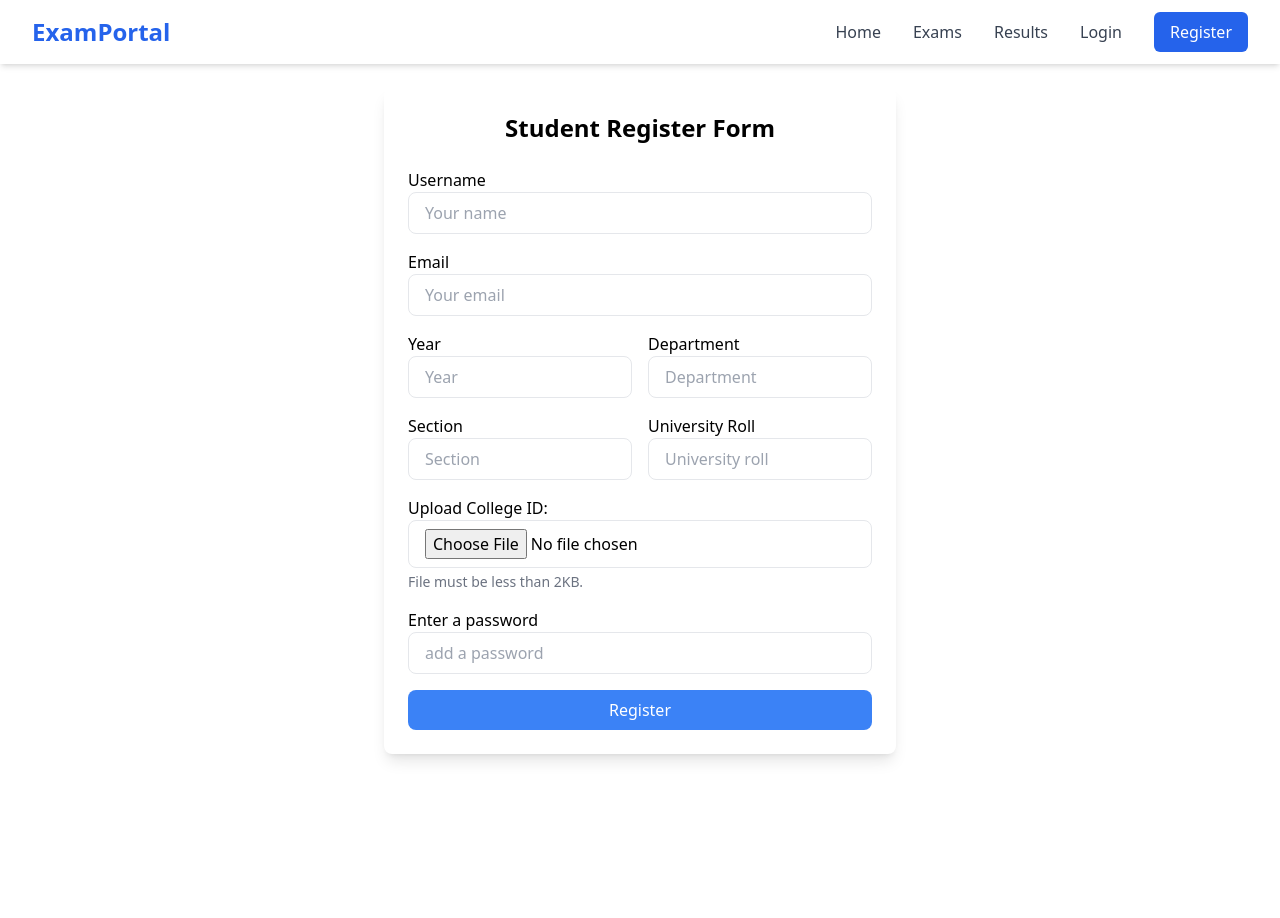
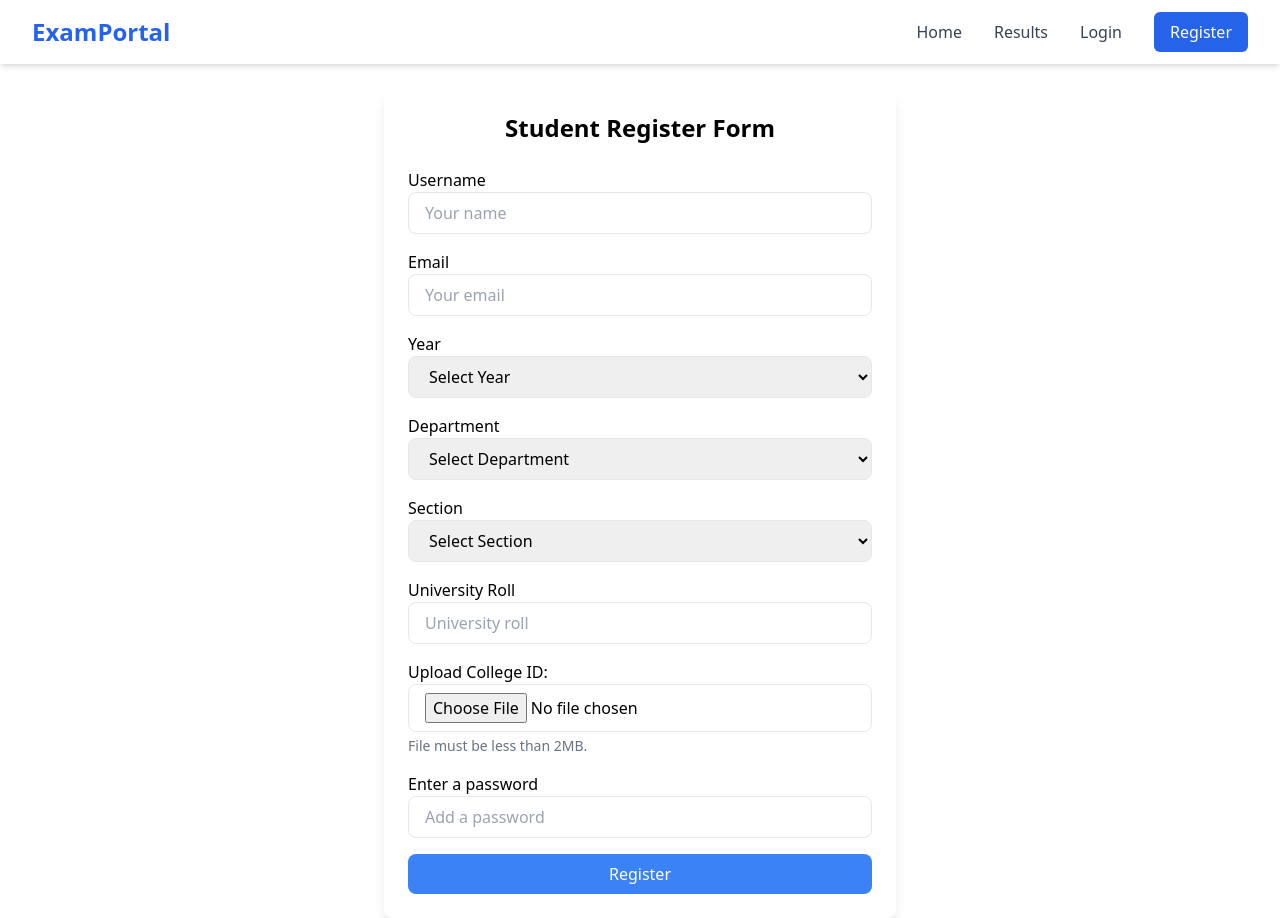
Before and after one commit to jeet1439/ExamPortal, a React (Vite) app in the folder client/: page /register in a window 1280 px wide. Before the commit the page ends 800 px from the top, so only its background shows below. Built offline with nearby package versions, Linux system fonts and the light colour scheme.

Commit message:
backend-verification

```diff
--- a/client/src/components/DashNotifications.jsx
+++ b/client/src/components/DashNotifications.jsx
@@ -59,7 +59,7 @@ export default function DashNotifications() {
   };
 
   return (
-    <div className="p-6 bg-white dark:bg-gray-800 rounded-lg shadow-md">
+    <div className="p-6 bg-white dark:bg-gray-800 rounded-lg shadow-md ">
       <h2 className="text-2xl font-bold mb-4 text-center">Send Notifications</h2>
 
       {/* Filters */}
--- a/client/src/components/Navbar.jsx
+++ b/client/src/components/Navbar.jsx
@@ -2,26 +2,28 @@ import React, { useState } from 'react';
 import { Link } from 'react-router-dom';
 import { useSelector, useDispatch } from 'react-redux';
 import { signoutSuccess } from '../redux/user/userSlice.js';
+
 export default function Navbar() {
   const [isMenuOpen, setIsMenuOpen] = useState(false);
   const { currentUser } = useSelector((state) => state.user);
   const dispatch = useDispatch();
+
   const toggleMenu = () => {
     setIsMenuOpen(!isMenuOpen);
   };
 
-  const handleLogout = async() => {
-    try{
-      const res = await fetch('/api/auth/signout',{
+  const handleLogout = async () => {
+    try {
+      const res = await fetch('/api/auth/signout', {
         method: 'POST',
       });
       const data = await res.json();
-      if(!res.ok){
+      if (!res.ok) {
         console.log(data.message);
-      }else{
+      } else {
         dispatch(signoutSuccess());
       }
-   }catch(error){
+    } catch (error) {
       console.log(error.message);
     }
   };
@@ -40,9 +42,20 @@ export default function Navbar() {
             <Link to="/" className="text-gray-700 hover:text-blue-600 font-medium">
               Home
             </Link>
-            <Link to="/exams" className="text-gray-700 hover:text-blue-600 font-medium">
-              Exams
+            {currentUser ? (
+              currentUser.isAdmin ? (
+                <Link to="/dashboard" className="text-gray-700 hover:text-blue-600 font-medium">
+                  dashboard
                 </Link>
+              ) : (
+                <Link to="/student-dashboard" className="text-gray-700 hover:text-blue-600 font-medium">
+                  dashboard
+                </Link>
+              )
+            ) : (
+              ''
+            )}
+
             <Link to="/results" className="text-gray-700 hover:text-blue-600 font-medium">
               Results
             </Link>
@@ -68,8 +81,7 @@ export default function Navbar() {
                 </button>
                 {/* Profile Icon */}
                 <div
-                 className={`w-10 h-10 flex items-center justify-center text-white font-bold rounded-full ${
-                  currentUser.isAdmin ? 'bg-green-600' : 'bg-blue-600'}`}>
+                  className={`w-10 h-10 flex items-center justify-center text-white font-bold rounded-full ${currentUser.isAdmin ? 'bg-green-600' : 'bg-blue-600'}`}>
                   {currentUser.username.charAt(0).toUpperCase()}
                 </div>
               </div>
@@ -127,8 +139,7 @@ export default function Navbar() {
                 </button>
                 <div className="flex items-center space-x-3 mt-3">
                   <div
-                 className={`w-10 h-10 flex items-center justify-center text-white font-bold rounded-full ${
-                  currentUser.isAdmin ? 'bg-green-600' : 'bg-blue-600'}`}>
+                    className={`w-10 h-10 flex items-center justify-center text-white font-bold rounded-full ${currentUser.isAdmin ? 'bg-green-600' : 'bg-blue-600'}`}>
                     {currentUser.username.charAt(0).toUpperCase()}
                   </div>
                   <span className="text-gray-700 font-medium">{currentUser.username}</span>
--- a/client/src/pages/Rejister.jsx
+++ b/client/src/pages/Rejister.jsx
@@ -1,33 +1,31 @@
-import React from 'react'
-import { useState } from 'react';
+import React, { useState } from 'react';
 import { useNavigate } from 'react-router-dom';
 
 export default function Rejister() {
-  const [ formData, setFormdata ] = useState({});
-  const [ loading, setLoading ] = useState(false);
+  const [formData, setFormData] = useState({});
+  const [loading, setLoading] = useState(false);
 
   const navigate = useNavigate();
 
   const handleChange = (e) => {
-  if(e.target.type === 'file'){
-    setFormdata({...formData, validId : e.target.files[0]});
-  }else{
-    setFormdata({...formData, [e.target.id]: e.target.value });
+    if (e.target.type === 'file') {
+      setFormData({ ...formData, validId: e.target.files[0] });
+    } else {
+      setFormData({ ...formData, [e.target.id]: e.target.value });
     }
   };
 
-  const handleSubmit = async(e) => {
+  const handleSubmit = async (e) => {
     e.preventDefault();
 
     const formDataToSend = new FormData();
-
     formDataToSend.append("username", formData.username);
     formDataToSend.append("email", formData.email);
     formDataToSend.append("year", formData.year);
     formDataToSend.append("department", formData.department);
     formDataToSend.append("section", formData.section);
     formDataToSend.append("rollNo", formData.rollNo);
-  formDataToSend.append("password" , formData.passWord);
+    formDataToSend.append("password", formData.password);
     formDataToSend.append("validId", formData.validId);
 
     try {
@@ -38,76 +36,95 @@ export default function Rejister() {
       });
 
       const data = await res.json();
-    if(res.ok){
-      console.log("Rejistraion data sent", data);
+      if (res.ok) {
+        console.log("Registration data sent", data);
         setLoading(false);
         navigate('/');
-    }
-    if(!res.ok){
-      console.error('Process Failure', error);
+      } else {
+        console.error('Process Failure', data.message);
       }
     } catch (error) {
       console.log('Fill up details correctly', error);
       setLoading(false);
     }
-
-  }
+  };
 
   return (
     <div className="max-w-lg mx-auto p-6 bg-white shadow-lg rounded-lg mt-6">
       <h2 className="text-2xl font-semibold text-center mb-6">Student Register Form</h2>
       <form onSubmit={handleSubmit} encType="multipart/form-data" className="space-y-4">
+        {/* Username */}
         <div>
           <label htmlFor="username" className="block font-medium">Username</label>
           <input type="text" id="username" name="username" placeholder="Your name" required onChange={handleChange}
             className="w-full px-4 py-2 border rounded-lg focus:ring focus:ring-blue-300" />
         </div>
+
         <div>
           <label htmlFor="email" className="block font-medium">Email</label>
           <input type="email" id="email" name="email" placeholder="Your email" required onChange={handleChange}
             className="w-full px-4 py-2 border rounded-lg focus:ring focus:ring-blue-300" />
         </div>
-        <div className="grid grid-cols-2 gap-4">
+
+
         <div>
           <label htmlFor="year" className="block font-medium">Year</label>
-            <input type="text" id="year" name="year" placeholder="Year" required onChange={handleChange}
-              className="w-full px-4 py-2 border rounded-lg focus:ring focus:ring-blue-300" />
+          <select id="year" name="year" required onChange={handleChange}
+            className="w-full px-4 py-2 border rounded-lg focus:ring focus:ring-blue-300">
+            <option value="">Select Year</option>
+            {[1, 2, 3, 4].map((year) => (
+              <option key={year} value={year}>{year}</option>
+            ))}
+          </select>
         </div>
+
         <div>
           <label htmlFor="department" className="block font-medium">Department</label>
-            <input type="text" id="department" name="department" placeholder="Department" required onChange={handleChange}
-              className="w-full px-4 py-2 border rounded-lg focus:ring focus:ring-blue-300" />
+          <select id="department" name="department" required onChange={handleChange}
+            className="w-full px-4 py-2 border rounded-lg focus:ring focus:ring-blue-300">
+            <option value="">Select Department</option>
+            {["ME", "EE", "CE", "CSE", "ECE"].map((dept) => (
+              <option key={dept} value={dept}>{dept}</option>
+            ))}
+          </select>
         </div>
-        </div>
-        <div className="grid grid-cols-2 gap-4">
+
         <div>
           <label htmlFor="section" className="block font-medium">Section</label>
-            <input type="text" id="section" name="section" placeholder="Section" required onChange={handleChange}
-              className="w-full px-4 py-2 border rounded-lg focus:ring focus:ring-blue-300" />
+          <select id="section" name="section" required onChange={handleChange}
+            className="w-full px-4 py-2 border rounded-lg focus:ring focus:ring-blue-300">
+            <option value="">Select Section</option>
+            {["A1", "A2", "B1", "B2"].map((sec) => (
+              <option key={sec} value={sec}>{sec}</option>
+            ))}
+          </select>
         </div>
+
         <div>
           <label htmlFor="rollNo" className="block font-medium">University Roll</label>
           <input type="number" id="rollNo" name="rollNo" placeholder="University roll" required onChange={handleChange}
             className="w-full px-4 py-2 border rounded-lg focus:ring focus:ring-blue-300" />
         </div>
-        </div>
+
         <div>
           <label htmlFor="validId" className="block font-medium">Upload College ID:</label>
           <input type="file" id="validId" name="validId" accept="image/*" onChange={handleChange}
             className="w-full px-4 py-2 border rounded-lg focus:ring focus:ring-blue-300" />
-        <p className="text-sm text-gray-500 mt-1">File must be less than 2KB.</p>
+          <p className="text-sm text-gray-500 mt-1">File must be less than 2MB.</p>
         </div>
+
         <div>
           <label htmlFor="password" className="block font-medium">Enter a password</label>
-          <input type="password" id='password' name='password' placeholder='add a password' required onChange={handleChange}
+          <input type="password" id='password' name='password' placeholder='Add a password' required onChange={handleChange}
           className="w-full px-4 py-2 border rounded-lg focus:ring focus:ring-blue-300"
           />
         </div>
+
         <button type="submit" disabled={loading}
           className="w-full bg-blue-500 text-white py-2 rounded-lg hover:bg-blue-600 disabled:bg-gray-400">
-          Register
+          {loading ? 'Registering...' : 'Register'}
         </button>
       </form>
     </div>
-  )
+  );
 }
--- a/client/src/pages/StudentDashboard.jsx
+++ b/client/src/pages/StudentDashboard.jsx
@@ -1,9 +1,63 @@
-import React from 'react'
+import React, { useState, useEffect } from "react";
+import { useSelector } from "react-redux";
 
 export default function StudentDashboard() {
+  const { currentUser } = useSelector((state) => state.user);
+  const [time, setTime] = useState(new Date());
+
+  useEffect(() => {
+    const timer = setInterval(() => setTime(new Date()), 1000);
+    return () => clearInterval(timer);
+  }, []);
+
+  // Dummy exam data (replace with API data)
+  const exams = [
+    { subject: "Mathematics", date: "2025-03-25", time: "10:00 AM" },
+    { subject: "Physics", date: "2025-03-28", time: "2:00 PM" },
+    { subject: "Computer Science", date: "2025-04-02", time: "11:00 AM" },
+  ];
+
+
+  const handleStartExam = (examSubject) => {
+    alert(`Starting the ${examSubject} exam...`);
+  };
+
   return (
-    <div>
-      StudentDashboard
+    <div className="min-h-screen bg-gray-100 flex flex-col items-center p-6">
+      {/* Full-width Clock */}
+      <div className="w-full bg-blue-600 text-white p-4 flex justify-between items-center text-2xl font-semibold shadow-lg rounded-sm">
+  <span>{time.toLocaleTimeString()}</span>
+  <h2 className="text-xl">Welcome, {currentUser ? currentUser.username : "Student"}!</h2>
+</div>
+
+      {/* Exams Section */}
+      <div className="w-full mt-8">
+        <h3 className="text-xl font-semibold mb-4">Upcoming Exams</h3>
+        <div className="bg-white p-4 rounded-lg shadow-md w-full">
+          {exams.length > 0 ? (
+            <ul>
+              {exams.map((exam, index) => (
+                <li
+                  key={index}
+                  className="p-3 border-b last:border-none flex justify-between items-center"
+                >
+                  <span className="font-medium">{exam.subject}</span>
+                  <span>{exam.date} at {exam.time}</span>
+                  {/* Start Exam Button */}
+                  <button
+                    onClick={() => handleStartExam(exam.subject)}
+                    className="ml-4 bg-green-500 text-white px-4 py-2 rounded-lg shadow-md hover:bg-green-700"
+                  >
+                    Start Exam
+                  </button>
+                </li>
+              ))}
+            </ul>
+          ) : (
+            <p>No upcoming exams.</p>
+          )}
+        </div>
+      </div>
     </div>
-  )
+  );
 }
```
Also changed, not shown: 2 other files (tests, documents, lock files or other folders). Lines whose indentation alone changed are shown as unchanged.
